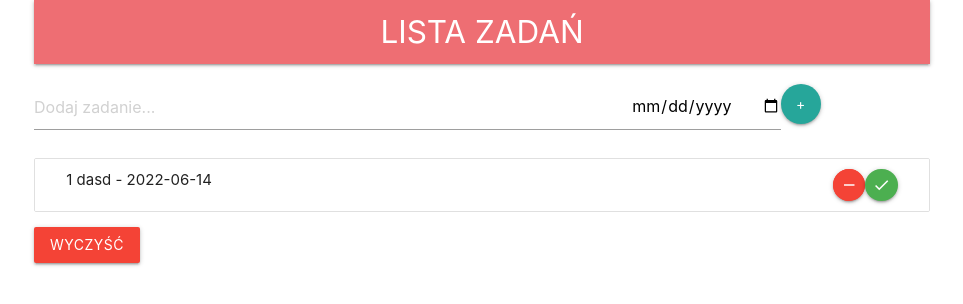
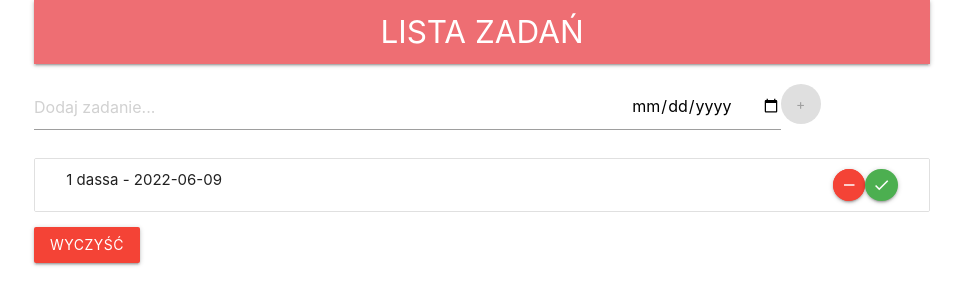
Before and after one commit to himxx/todos-list, an Angular app: page / in a window 1280 px wide. Shown: the top 304 px of the page, without its empty margins (158-1121 px from the left). Built offline with nearby package versions, Linux system fonts and the light colour scheme; data requests are answered from the project's data file.

Commit message:
disabled add task  button  if text empty

```diff
--- a/db.json
+++ b/db.json
@@ -1,8 +1,8 @@
 {
   "tasks": [
     {
-      "text": "dasd",
-      "date": "2022-06-14",
+      "text": "dassa",
+      "date": "2022-06-09",
       "done": false,
       "id": 1
     }
--- a/src/app/components/form/form.component.html
+++ b/src/app/components/form/form.component.html
@@ -1,5 +1,5 @@
 <div class="row">
     <input [(ngModel)]="task.text" type="text" class="col s8" placeholder="Dodaj zadanie...">
     <input [(ngModel)]="task.date" type="date" class="col s2">
-    <app-button (btnClick)="addTodo()" customClasses="btn-floating">+</app-button>
+    <app-button [isDisabled]="task.text === '' || task.date === ''" (btnClick)="addTodo()" customClasses="btn-floating">+</app-button>
 </div>
```
